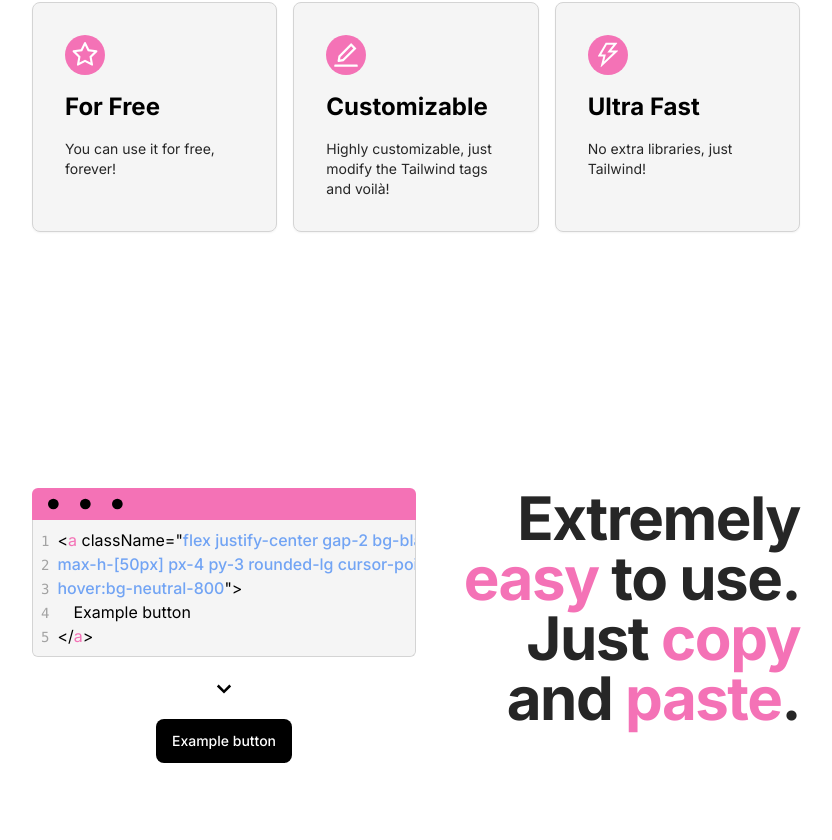
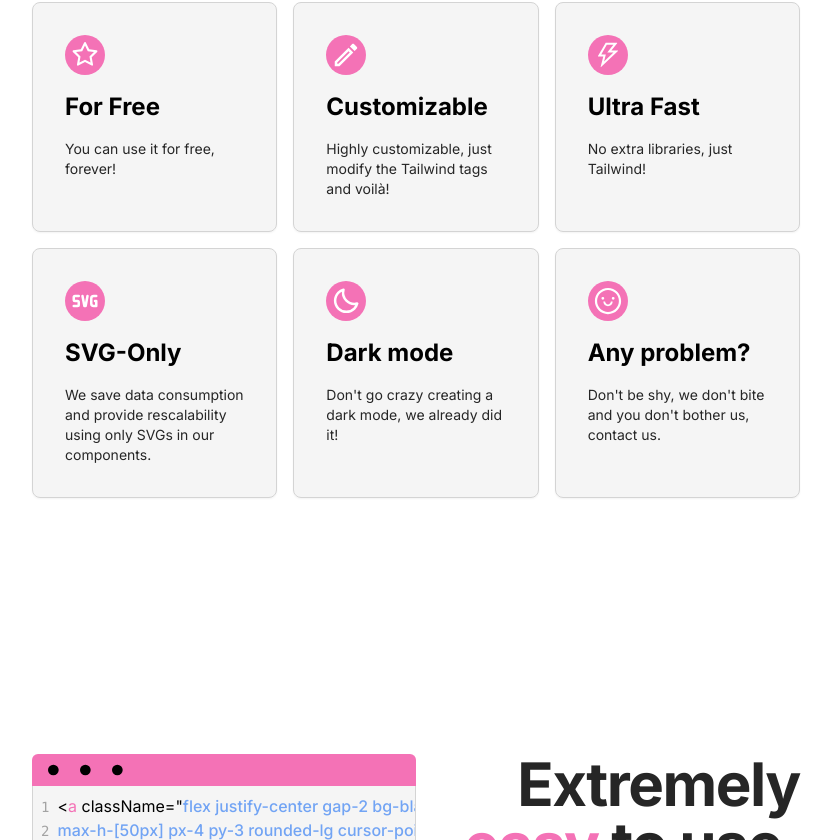
Before and after one commit to juanigarciadev/BlossomUI, a React (Vite) app: page / in a window 1280 px wide. Shown: the part 1024-1864 px from the top of the page, without its empty margins (224-1056 px from the left). Built offline with nearby package versions, Linux system fonts and the light colour scheme.

Commit message:
Add: More characteristics

```diff
--- a/src/mocks/characteristics.js
+++ b/src/mocks/characteristics.js
@@ -1,4 +1,7 @@
-import { AiOutlineStar, AiOutlineEdit, AiOutlineThunderbolt } from 'react-icons/ai'
+import { AiOutlineStar, AiOutlineThunderbolt, AiOutlineSmile } from 'react-icons/ai'
+import { BiMoon } from 'react-icons/bi'
+import { TbSvg } from 'react-icons/tb'
+import { MdOutlineEdit } from 'react-icons/md'
 
 const characteristics = [
     {
@@ -7,7 +10,7 @@ const characteristics = [
         subtitle: "You can use it for free, forever!",
     },
     {
-        icon: AiOutlineEdit,
+        icon: MdOutlineEdit,
         title: "Customizable",
         subtitle: "Highly customizable, just modify the Tailwind tags and voilà!",
     },
@@ -16,6 +19,21 @@ const characteristics = [
         title: "Ultra Fast",
         subtitle: "No extra libraries, just Tailwind!",
     },
+    {
+        icon: TbSvg,
+        title: "SVG-Only",
+        subtitle: "We save data consumption and provide rescalability using only SVGs in our components.",
+    },
+    {
+        icon: BiMoon,
+        title: "Dark mode",
+        subtitle: "Don't go crazy creating a dark mode, we already did it!",
+    },
+    {
+        icon: AiOutlineSmile,
+        title: "Any problem?",
+        subtitle: "Don't be shy, we don't bite and you don't bother us, contact us.",
+    },
 ]
 
 export default characteristics
```
